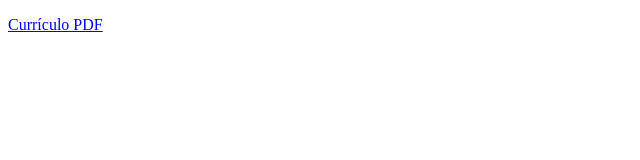
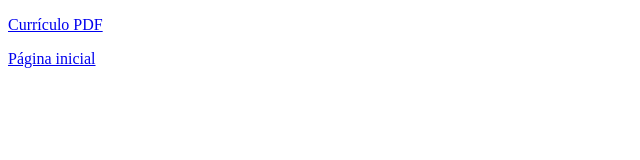
Before and after one commit to natyxflow/nataly_flores_pereira, a plain HTML site: page cv.html in a window 1280 px wide. Shown: the whole page, without its empty margins (0-640 px from the left). Drawn offline with Linux system fonts and the light colour scheme.

Commit message:
link home

```diff
--- a/cv.html
+++ b/cv.html
@@ -8,5 +8,6 @@
 </head>
 <body>
     <p><a href="https://drive.google.com/file/d/1AfSo8TjS43-YUyfpbI0US_jFG_pkB2Nk/view?usp=share_link" target="_blank" >Currículo PDF</a></p>
+    <p><a href="index.html" target="_self"  rel="prev">Página inicial</a></p>
 </body>
 </html>
```
Also changed, not shown: redes_sociais.html (+1 -0 lines).
